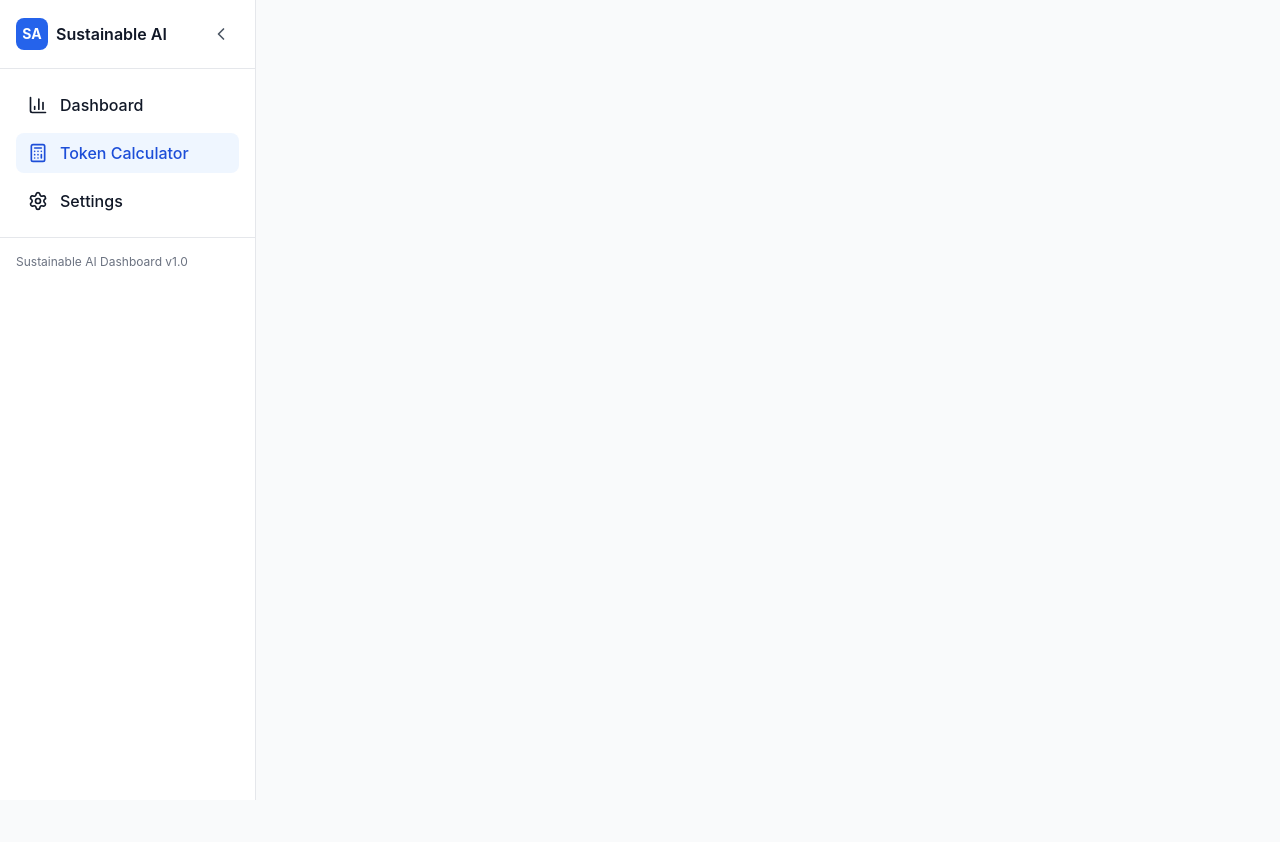
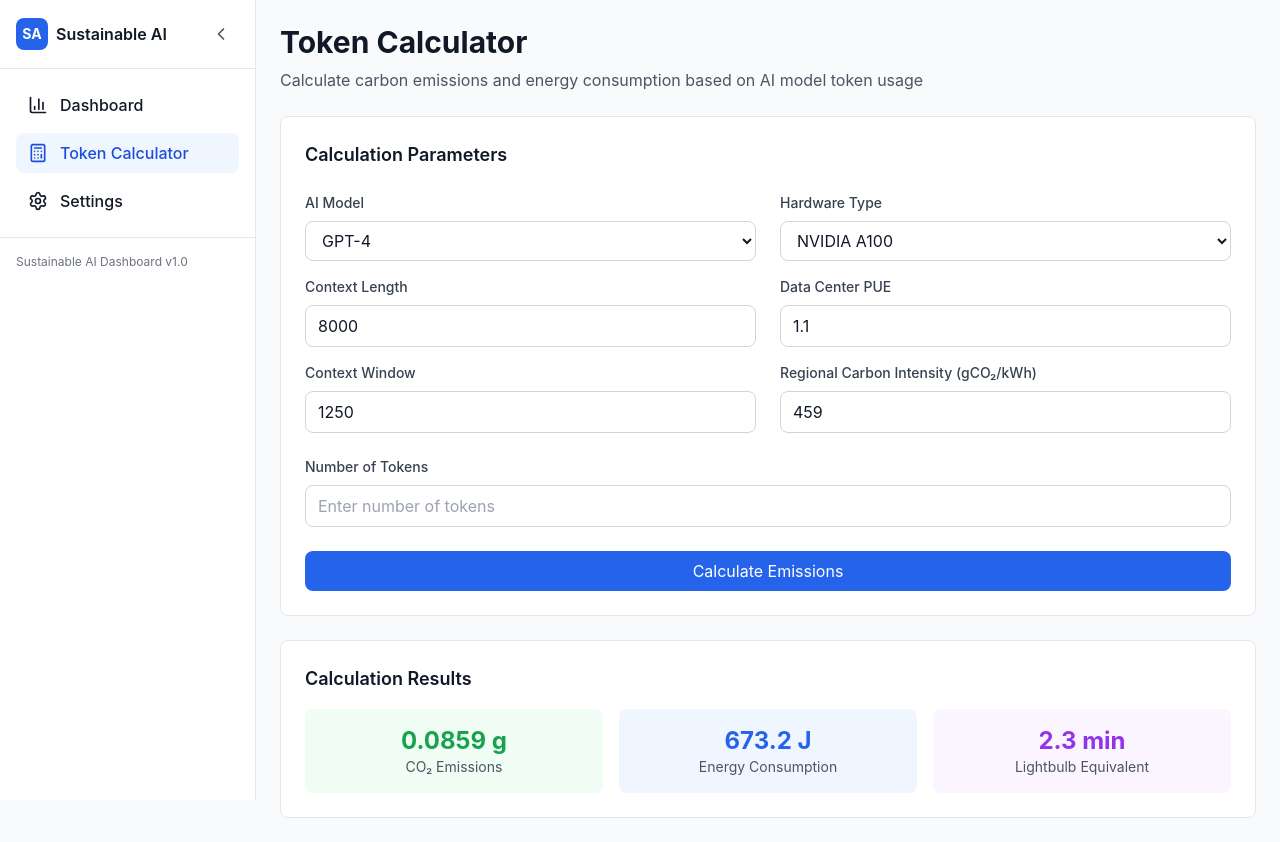
Before and after one commit to emielkwakkel/sustainable-ai, a Nuxt app: page /calculator in a window 1280 px wide. Before the commit the page ends 800 px from the top, so only its background shows below. Built offline with nearby package versions, Linux system fonts and the light colour scheme.

Commit message:
Add basic calculator page, to be implemented later

```diff
--- /dev/null
+++ b/pages/calculator.vue
@@ -0,0 +1,143 @@
+<template>
+  <div class="space-y-6">
+    <!-- Page Header -->
+    <div class="flex items-center justify-between">
+      <div>
+        <h1 class="text-3xl font-bold text-gray-900 dark:text-white">Token Calculator</h1>
+        <p class="text-gray-600 dark:text-gray-400 mt-2">
+          Calculate carbon emissions and energy consumption based on AI model token usage
+        </p>
+      </div>
+    </div>
+
+    <!-- Calculator Form -->
+    <div class="bg-white dark:bg-gray-800 rounded-lg border border-gray-200 dark:border-gray-700 p-6">
+      <h3 class="text-lg font-semibold text-gray-900 dark:text-white mb-6">Calculation Parameters</h3>
+
+      <div class="grid grid-cols-1 md:grid-cols-2 gap-6">
+        <!-- Model Configuration -->
+        <div class="space-y-4">
+          <div>
+            <label class="block text-sm font-medium text-gray-700 dark:text-gray-300 mb-2">
+              AI Model
+            </label>
+            <select class="w-full px-3 py-2 border border-gray-300 dark:border-gray-600 rounded-lg bg-white dark:bg-gray-700 text-gray-900 dark:text-white focus:ring-2 focus:ring-blue-500 focus:border-transparent">
+              <option>GPT-4</option>
+              <option>GPT-3.5 Turbo</option>
+              <option>Claude 3 Opus</option>
+              <option>Claude 3 Sonnet</option>
+            </select>
+          </div>
+
+          <div>
+            <label class="block text-sm font-medium text-gray-700 dark:text-gray-300 mb-2">
+              Context Length
+            </label>
+            <input
+              type="number"
+              value="8000"
+              class="w-full px-3 py-2 border border-gray-300 dark:border-gray-600 rounded-lg bg-white dark:bg-gray-700 text-gray-900 dark:text-white focus:ring-2 focus:ring-blue-500 focus:border-transparent"
+            />
+          </div>
+
+          <div>
+            <label class="block text-sm font-medium text-gray-700 dark:text-gray-300 mb-2">
+              Context Window
+            </label>
+            <input
+              type="number"
+              value="1250"
+              class="w-full px-3 py-2 border border-gray-300 dark:border-gray-600 rounded-lg bg-white dark:bg-gray-700 text-gray-900 dark:text-white focus:ring-2 focus:ring-blue-500 focus:border-transparent"
+            />
+          </div>
+        </div>
+
+        <!-- Infrastructure Configuration -->
+        <div class="space-y-4">
+          <div>
+            <label class="block text-sm font-medium text-gray-700 dark:text-gray-300 mb-2">
+              Hardware Type
+            </label>
+            <select class="w-full px-3 py-2 border border-gray-300 dark:border-gray-600 rounded-lg bg-white dark:bg-gray-700 text-gray-900 dark:text-white focus:ring-2 focus:ring-blue-500 focus:border-transparent">
+              <option>NVIDIA A100</option>
+              <option>NVIDIA H100</option>
+              <option>NVIDIA V100</option>
+              <option>Google TPU v4</option>
+            </select>
+          </div>
+
+          <div>
+            <label class="block text-sm font-medium text-gray-700 dark:text-gray-300 mb-2">
+              Data Center PUE
+            </label>
+            <input
+              type="number"
+              step="0.1"
+              value="1.1"
+              class="w-full px-3 py-2 border border-gray-300 dark:border-gray-600 rounded-lg bg-white dark:bg-gray-700 text-gray-900 dark:text-white focus:ring-2 focus:ring-blue-500 focus:border-transparent"
+            />
+          </div>
+
+          <div>
+            <label class="block text-sm font-medium text-gray-700 dark:text-gray-300 mb-2">
+              Regional Carbon Intensity (gCO₂/kWh)
+            </label>
+            <input
+              type="number"
+              value="459"
+              class="w-full px-3 py-2 border border-gray-300 dark:border-gray-600 rounded-lg bg-white dark:bg-gray-700 text-gray-900 dark:text-white focus:ring-2 focus:ring-blue-500 focus:border-transparent"
+            />
+          </div>
+        </div>
+      </div>
+
+      <!-- Token Input -->
+      <div class="mt-6">
+        <label class="block text-sm font-medium text-gray-700 dark:text-gray-300 mb-2">
+          Number of Tokens
+        </label>
+        <input
+          type="number"
+          placeholder="Enter number of tokens"
+          class="w-full px-3 py-2 border border-gray-300 dark:border-gray-600 rounded-lg bg-white dark:bg-gray-700 text-gray-900 dark:text-white focus:ring-2 focus:ring-blue-500 focus:border-transparent"
+        />
+      </div>
+
+      <!-- Calculate Button -->
+      <div class="mt-6">
+        <button class="w-full px-4 py-2 bg-blue-600 text-white rounded-lg hover:bg-blue-700 transition-colors">
+          Calculate Emissions
+        </button>
+      </div>
+    </div>
+
+    <!-- Results Section -->
+    <div class="bg-white dark:bg-gray-800 rounded-lg border border-gray-200 dark:border-gray-700 p-6">
+      <h3 class="text-lg font-semibold text-gray-900 dark:text-white mb-4">Calculation Results</h3>
+
+      <div class="grid grid-cols-1 md:grid-cols-3 gap-4">
+        <div class="text-center p-4 bg-green-50 dark:bg-green-900/20 rounded-lg">
+          <div class="text-2xl font-bold text-green-600 dark:text-green-400">0.0859 g</div>
+          <div class="text-sm text-gray-600 dark:text-gray-400">CO₂ Emissions</div>
+        </div>
+
+        <div class="text-center p-4 bg-blue-50 dark:bg-blue-900/20 rounded-lg">
+          <div class="text-2xl font-bold text-blue-600 dark:text-blue-400">673.2 J</div>
+          <div class="text-sm text-gray-600 dark:text-gray-400">Energy Consumption</div>
+        </div>
+
+        <div class="text-center p-4 bg-purple-50 dark:bg-purple-900/20 rounded-lg">
+          <div class="text-2xl font-bold text-purple-600 dark:text-purple-400">2.3 min</div>
+          <div class="text-sm text-gray-600 dark:text-gray-400">Lightbulb Equivalent</div>
+        </div>
+      </div>
+    </div>
+  </div>
+</template>
+
+<script setup lang="ts">
+// Set page title
+useHead({
+  title: 'Token Calculator - Sustainable AI Dashboard'
+})
+</script>
```
